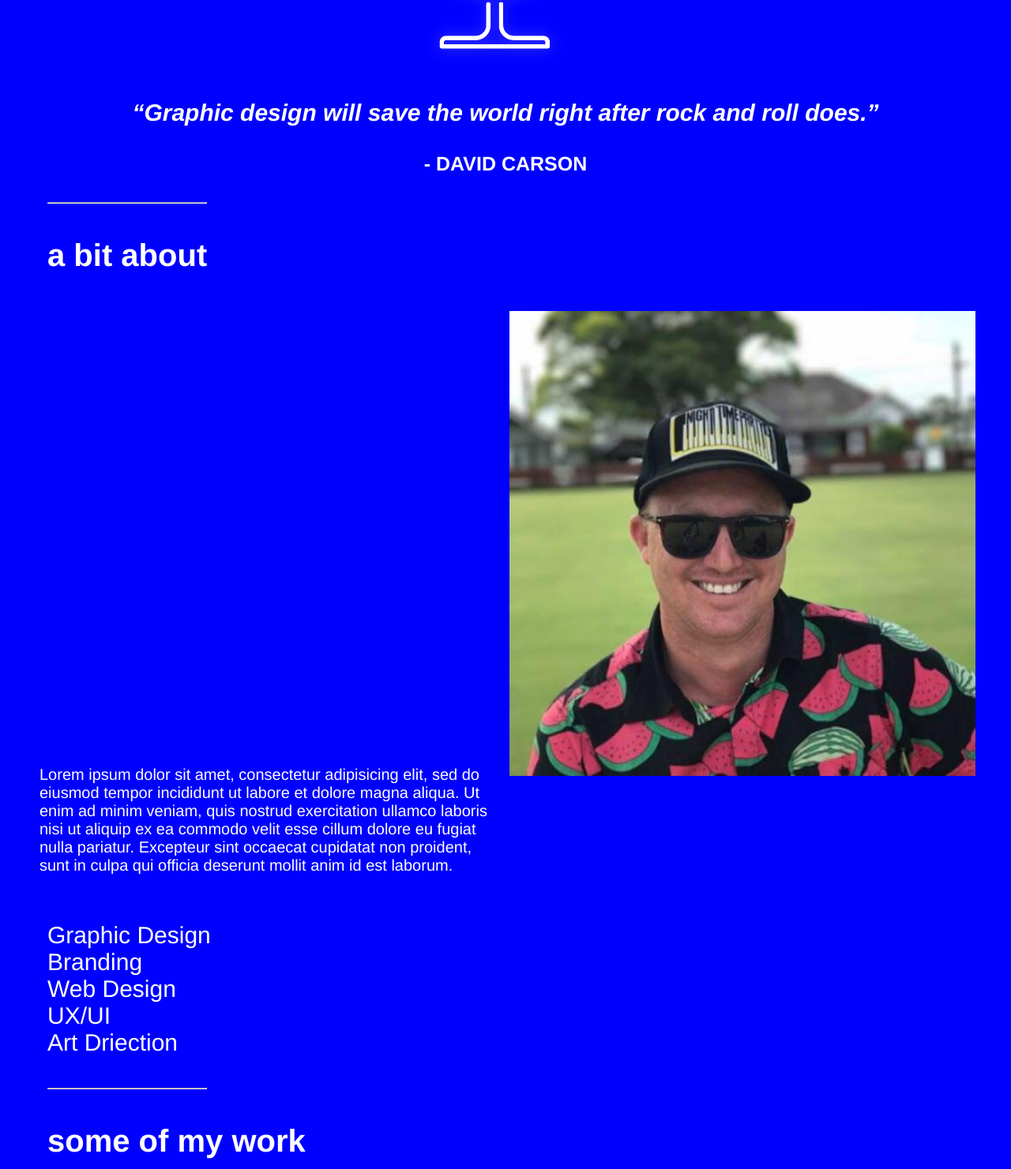
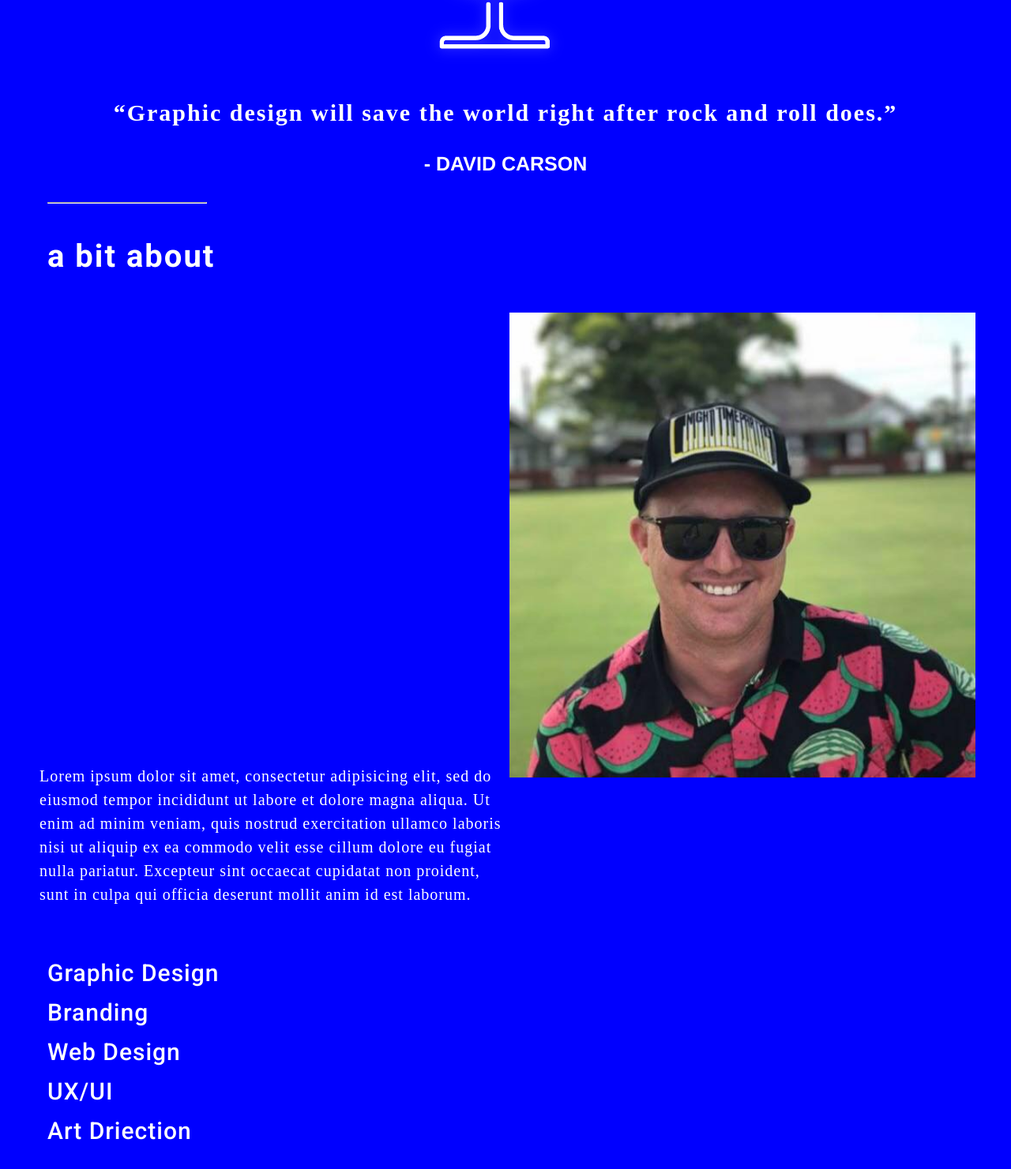
Before and after one commit to lazysundaes/lazysundaes.github.io, a plain HTML site: page unit_3/index.html in a window 1280 px wide. Shown: the part 577-2058 px from the top of the page at 79% size. Drawn offline with Linux system fonts and the light colour scheme; a web font is replaced by a local one.

Commit message:
Unit 4 upload - Webfonts

```diff
--- a/unit_3/css/style.css
+++ b/unit_3/css/style.css
@@ -1,3 +1,5 @@
+@import url('https://fonts.googleapis.com/css?family=Playfair+Display:400,400i|Roboto:500,700');
+
 body {
 	background-color: #0000ff;
 	margin: 50px;
@@ -11,12 +13,15 @@ h3 {
 	color: #fff;
 	font-size: 30px;
 	text-align: center;
-	font-style: italic;
+	font-family: 'Playfair', serif;
+	letter-spacing: 2px
 }
 h2 {
 	padding: 10px;
 	color: #fff;
 	font-size: 40px;
+	font-family: 'Roboto', sans-serif;
+	letter-spacing: 2px;
 }
 h4 {
 	color: #fff;
@@ -31,7 +36,9 @@ p {
 	color: #fff;
 	font-size: 20px;
 	text-align: left;
-
+	font-family: 'Playfair', serif;
+	letter-spacing: 1px;
+	line-height: 30px
 }
 a {
 	color: #fff;
@@ -42,6 +49,9 @@ ul {
 	padding: 10px;
     text-align: left;
     list-style-type: none;
+    font-family: 'Roboto', sans-serif;
+    letter-spacing: 1px;
+    line-height: 50px;
 }
 img	{
 	padding: 5px;
--- /dev/null
+++ b/unit_4/css/style.css
@@ -0,0 +1,87 @@
+@import url('https://fonts.googleapis.com/css?family=Playfair+Display:400,400i|Roboto:500,700');
+
+body {
+	background-color: #0000ff;
+	margin: 50px;
+	font-family: helvetica;
+}
+h1 {
+	color: #fff;
+	font-size: 60px;
+}
+h3 {
+	color: #fff;
+	font-size: 30px;
+	text-align: center;
+	font-family: 'Playfair', serif;
+	letter-spacing: 2px
+}
+h2 {
+	padding: 10px;
+	color: #fff;
+	font-size: 40px;
+	font-family: 'Roboto', sans-serif;
+	letter-spacing: 2px;
+}
+h4 {
+	color: #fff;
+	font-size: 25px;
+	text-align: center;
+}
+hr {
+	width: 200px;
+	margin-left: 10px;
+}
+p {
+	color: #fff;
+	font-size: 20px;
+	text-align: left;
+	font-family: 'Playfair', serif;
+	letter-spacing: 1px;
+	line-height: 30px
+}
+a {
+	color: #fff;
+}
+ul {
+	color: #fff;
+	font-size: 30px;
+	padding: 10px;
+    text-align: left;
+    list-style-type: none;
+    font-family: 'Roboto', sans-serif;
+    letter-spacing: 1px;
+    line-height: 50px;
+}
+img	{
+	padding: 5px;
+}
+/* a bit about div table */
+.aboutTable{
+	display: table;
+	width: 100%;
+}
+.aboutTableRow {
+	display: table-row;
+}
+.aboutTableCell, .aboutTableHead {
+	display: table-cell;
+	width: 50%;
+}
+.aboutTableBody {
+	display: table-row-group;
+}
+/* Some of My Work div table */
+.myworkTable {
+	display: table;
+	width: 100%;
+}
+.myworkTableRow {
+	display: table-row;
+}
+.myworkTableCell {
+	display: table-cell;
+}
+.myworkTableBody {
+	display: table-row-group;
+}
```
Also changed, not shown: unit_4/index.html (added, +73 -0 lines), unit_4/images/BOWL-8.png (added), unit_4/images/CHERRY-8.png (added), unit_4/images/ICE_CREAM-8.png (added), unit_4/images/Profile-Pic.jpg (added), unit_4/images/SUNDAE-8.png (added), unit_4/images/down_under_cabin_coasters.png (added), unit_4/images/et_landscapes_website.png (added), unit_4/images/green_baboon_tshirt_02.png (added), unit_4/images/inside_outside_van.png (added), unit_4/images/peritus_legal_website.png (added), unit_4/images/training_for_change_01.png (added), 3 other files.
